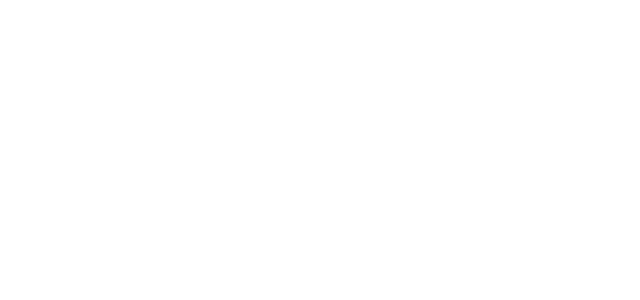
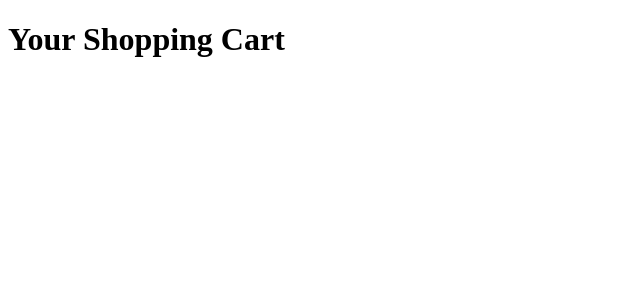
Before and after one commit to Marvindje/my-project, a React (Vite) app: page /cart in a window 1280 px wide. Before the commit this address had no page. Shown: the top 300 px of the page, without its empty margins (0-640 px from the left). Built offline with nearby package versions, Linux system fonts and the light colour scheme.

Commit message:
reinitialisation du projet

```diff
--- a/src/App.jsx
+++ b/src/App.jsx
@@ -3,6 +3,8 @@
 import Homepage from './pages/HomePage';
 import ProductPage from './pages/ProductPage';
 import ProductDetailsPage from './pages/ProductDetailsPage';
+import CartPage from './pages/CartPage';
+import CheckoutPage from './pages/CheckoutPage';
 
 function App() {
   return (
@@ -12,6 +14,8 @@
           <Route path="/" element={<Homepage />} />
           <Route path="/products" element={<ProductPage />} />
           <Route path="/products/:id" element={<ProductDetailsPage />} />
+          <Route path="/cart" element={<CartPage />} />
+          <Route path="/checkout" element={<CheckoutPage />} />
         </Routes>
       </div>
     </Router>
--- /dev/null
+++ b/src/pages/CartPage.jsx
@@ -0,0 +1,12 @@
+import React from 'react';
+
+const CartPage = () => {
+  return (
+    <div>
+      <h1>Your Shopping Cart</h1>
+      {/* Display cart items here */}
+    </div>
+  );
+};
+
+export default CartPage;
--- /dev/null
+++ b/src/pages/CheckoutPage.jsx
@@ -0,0 +1,12 @@
+import React from 'react';
+
+const CheckoutPage = () => {
+  return (
+    <div>
+      <h1>Checkout</h1>
+      {/* Display checkout form here */}
+    </div>
+  );
+};
+
+export default CheckoutPage;
```
Also changed, not shown: src/components/ProductCategories.jsx (added, +12 -0 lines), src/components/SearchBar.jsx (added, +11 -0 lines), src/pages/ProductDetailsPage.jsx (renamed from src/pages/ProductDetailsPage.jsx.jsx).
